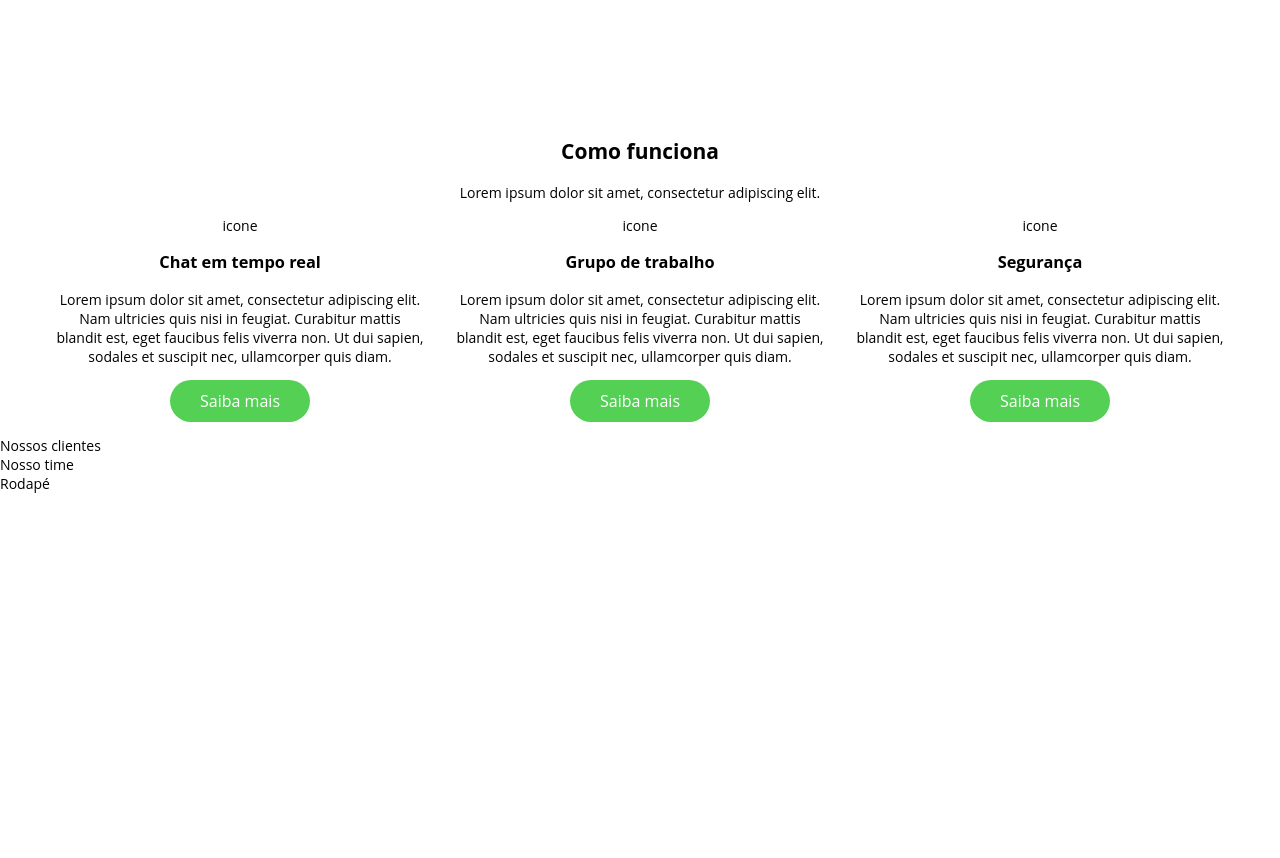
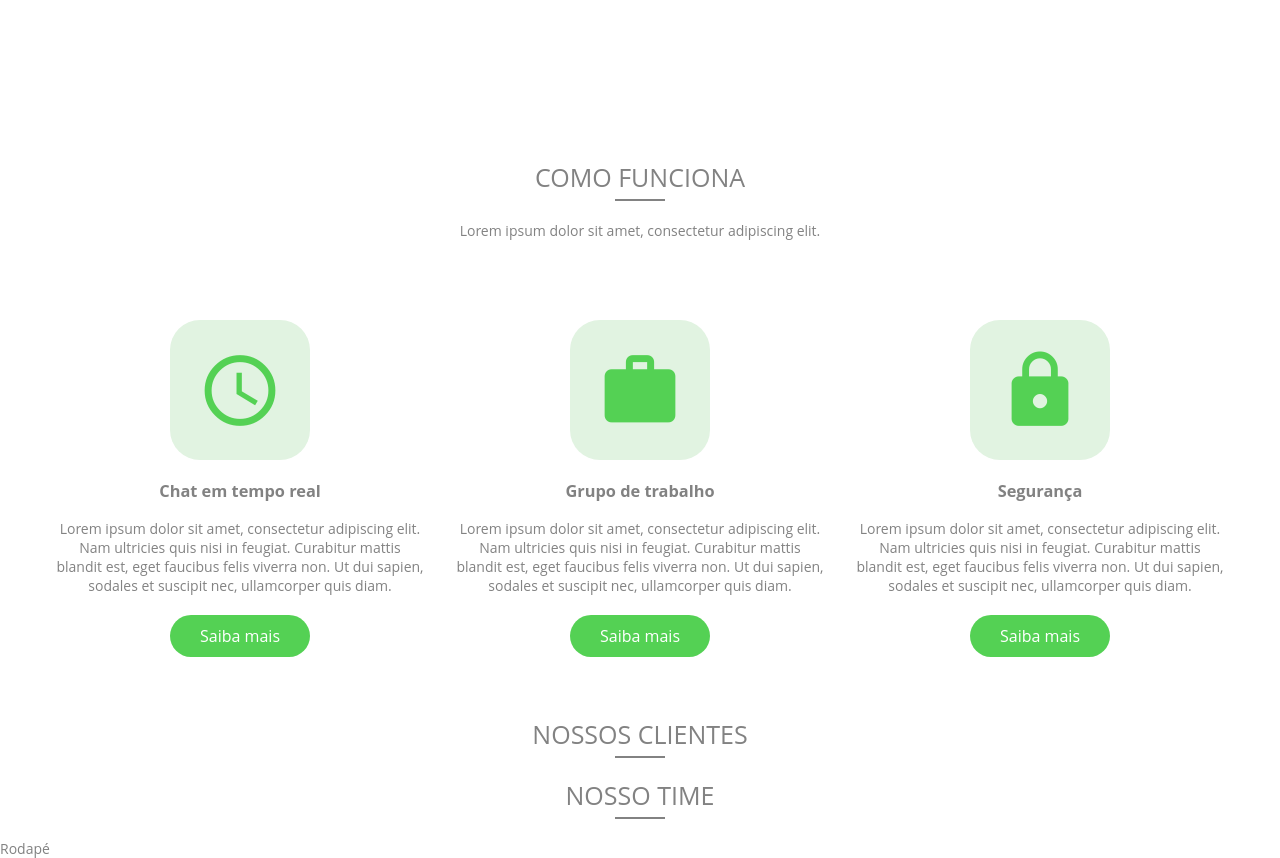
Before and after one commit to renatoabreu14/cursos, a plain HTML site: page Site_do_Zero/index.html in a window 1280 px wide. Shown: the part 540-1398 px from the top of the page. Before the commit the page ends 1033 px from the top, so only its background shows below. Drawn offline with Linux system fonts and the light colour scheme.

Commit message:
Estilizando a sessão "Como funciona"

```diff
--- a/Site_do_Zero/css/buttons.css
+++ b/Site_do_Zero/css/buttons.css
@@ -5,7 +5,7 @@
     border-radius: 30px;
     padding: 10px 30px;
     font-size: 16px;
-    /*transition: background-color;*/
+    transition: ease .5s, all;
 }
 .btn:hover{
     background-color: rgb(84, 180, 84);
--- /dev/null
+++ b/Site_do_Zero/css/icons.css
@@ -0,0 +1,19 @@
+.icon-container {
+    display: inline-block;
+    width: 140px;
+    height: 140px;
+    background: #e1f3e1;
+    border-radius: 30px;
+    position: relative;
+}
+
+.icon-container .material-icons {
+    display: block;
+    font-size: 85px;
+    color: rgb(84, 209, 84);
+    position: absolute;
+    top: 50%;
+    left: 50%;
+    transform: translate(-50%, -50%);
+    cursor: default;
+}
--- a/Site_do_Zero/css/reset.css
+++ b/Site_do_Zero/css/reset.css
@@ -9,3 +9,7 @@ body{
     padding: 0;
     font-size: 14px;
 }
+
+p{
+    margin: 10px 0 20px 0;
+}
--- a/Site_do_Zero/css/style.css
+++ b/Site_do_Zero/css/style.css
@@ -1,12 +1,15 @@
 @import url("reset.css");
 @import url("grid.css");
 @import url("buttons.css");
+@import url("tipography.css");
+@import url("icons.css");
 
 *{
     box-sizing: border-box;
 }
 body{
     font-family: 'Open sans', sans-serif;
+    color: rgb(130, 130, 130);
 }
 a{
     text-decoration: none;
@@ -54,4 +57,5 @@ a{
 }
 #how-it-work{
     text-align: center;
+    padding: 30px 0 30px 0;
 }
--- /dev/null
+++ b/Site_do_Zero/css/tipography.css
@@ -0,0 +1,18 @@
+h2 {
+    text-transform: uppercase;
+    font-weight: normal;
+    text-align: center;
+    font-size: 25px;
+    margin: 10px 0 20px 0;
+}
+h2:after{
+    content: '';
+    display: block;
+    background-color: rgb(130, 130, 130);
+    margin: 5px auto 0 auto;
+    width: 50px;
+    height: 2px;
+}
+.subtitle{
+    margin-bottom: 80px;
+}
--- a/Site_do_Zero/index.html
+++ b/Site_do_Zero/index.html
@@ -3,6 +3,7 @@
 <head>
     <meta charset="UTF-8">
     <title>Chatschool</title>
+    <link href="https://fonts.googleapis.com/icon?family=Material+Icons" rel="stylesheet">
     <link rel="stylesheet" href="css/style.css">
 </head>
 <body>
@@ -38,7 +39,7 @@
                 <div class="row">
                     <div class="col col-desktop-4">
                         <div class="icon-container">
-                            icone
+                            <i class="material-icons">schedule</i>
                         </div>
                         <h3>Chat em tempo real</h3>
                         <p>Lorem ipsum dolor sit amet, consectetur adipiscing elit. Nam ultricies quis nisi in feugiat. Curabitur mattis blandit est, eget faucibus felis viverra non. Ut dui sapien, sodales et suscipit nec, ullamcorper quis diam. </p>
@@ -46,7 +47,7 @@
                     </div>
                     <div class="col col-desktop-4">
                         <div class="icon-container">
-                            icone
+                            <i class="material-icons">work</i>
                         </div>
                         <h3>Grupo de trabalho</h3>
                         <p>Lorem ipsum dolor sit amet, consectetur adipiscing elit. Nam ultricies quis nisi in feugiat. Curabitur mattis blandit est, eget faucibus felis viverra non. Ut dui sapien, sodales et suscipit nec, ullamcorper quis diam. </p>
@@ -54,7 +55,7 @@
                     </div>
                     <div class="col col-desktop-4">
                         <div class="icon-container">
-                            icone
+                            <i class="material-icons">https</i>
                         </div>
                         <h3>Segurança</h3>
                         <p>Lorem ipsum dolor sit amet, consectetur adipiscing elit. Nam ultricies quis nisi in feugiat. Curabitur mattis blandit est, eget faucibus felis viverra non. Ut dui sapien, sodales et suscipit nec, ullamcorper quis diam. </p>
@@ -63,8 +64,12 @@
                 </div>
             </div>
         </section>
-        <section id="customers">Nossos clientes</section>
-        <section id="team">Nosso time</section>
+        <section id="customers">
+            <h2>Nossos clientes</h2>
+        </section>
+        <section id="team">
+            <h2>Nosso time</h2>
+        </section>
     </main>
     <footer id="footer">Rodapé</footer>
 
```
